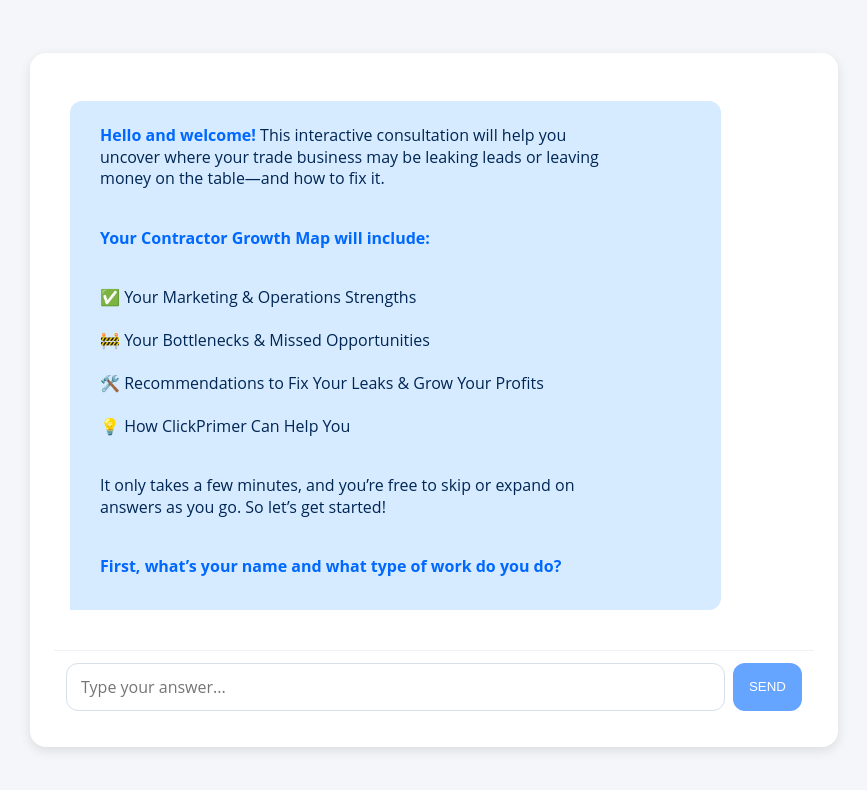
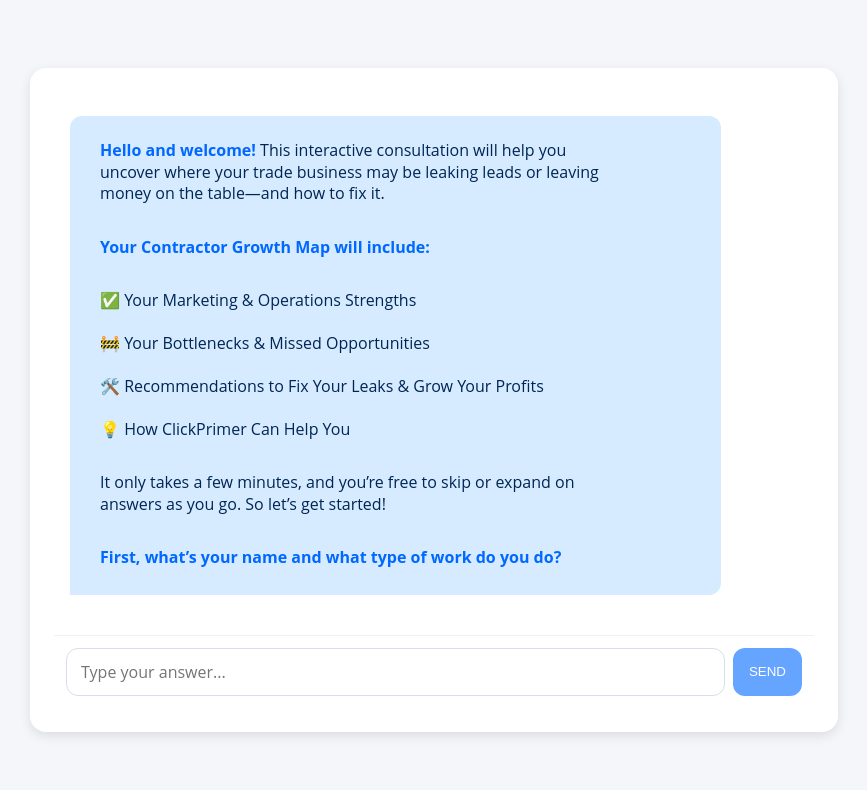
Before and after one commit to clickprimer/contractor-growth-map, a Next.js app: page / in a window 1280 px wide. Shown: the top 790 px of the page, without its empty margins (206-1073 px from the left). Built offline with nearby package versions, Linux system fonts and the light colour scheme.

Commit message:
Update globals.css

```diff
--- a/styles/globals.css
+++ b/styles/globals.css
@@ -212,7 +212,7 @@ body {
 }
 
 /* Markdown spacing tweaks */
-.bubble p { margin: 0 0 8px 0; }
+.bubble p { margin: 0 0 2px 0; }
 .bubble p + p { margin-top: 8px; }
 .bubble ul, .bubble ol { margin: 8px 0 8px 18px; }
 .bubble li { margin: 4px 0; }
```
